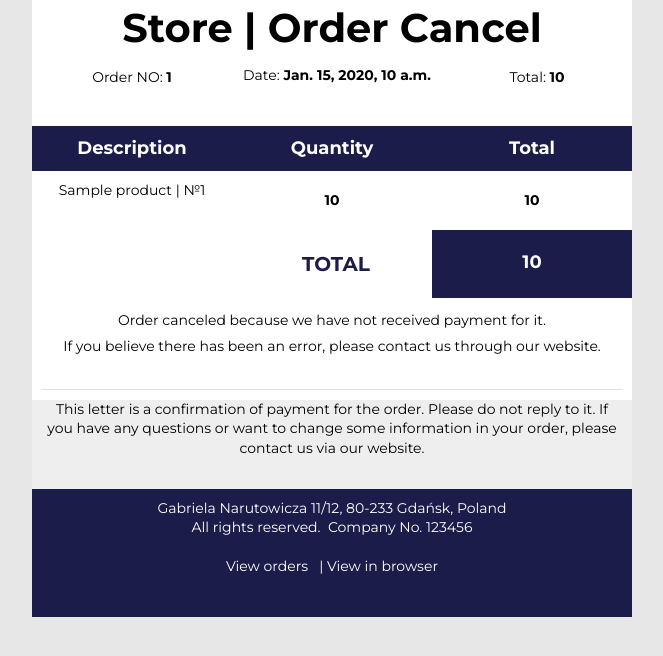
After one commit to R-Ohman/django-store, a Django app: template email_app/templates/email_app/cancel_order.html in a window 1280 px wide. The commit adds this page. Shown: the top 656 px of the page, without its empty margins (308-971 px from the left). Run offline with Django 3.2, Linux system fonts and the light colour scheme; the template is opened without the code that fills it: most values are stand-ins (such as "Sample title", 1, 10 or a date in 2020).

Commit message:
Limiting the time to pay for an order. Canceling an order (transferring items to cart) and sending an email in case of non-payment

```diff
--- /dev/null
+++ b/email_app/templates/email_app/cancel_order.html
@@ -0,0 +1,33 @@
+{% extends 'email_app/purchase_receipt.html' %}
+{% load static %}
+{% load i18n %}
+
+
+{% block title %}
+  Store | {% trans 'Order Cancel' %}
+{% endblock %}
+
+{% block id %}
+    Order NO: <strong>{{ order.id }}</strong>
+{% endblock %}
+
+{% block date %}
+  {% trans 'Date' %}: <strong>{{ order.created }}</strong>
+{% endblock %}
+
+
+{% block info_center %}
+  <div class="v-text-align v-font-size" style="font-size: 14px; line-height: 180%; text-align: center; word-wrap: break-word;">
+    <p style="font-size: 14px; line-height: 180%;"><span style="font-family: Montserrat, sans-serif; font-size: 14px; line-height: 25.2px;">{% trans 'Order canceled because we have not received payment for it.' %}</span></p>
+    <p style="font-size: 14px; line-height: 180%;"><span style="font-family: Montserrat, sans-serif; font-size: 14px; line-height: 25.2px;">{% trans 'If you believe there has been an error, please contact us through our website.' %}</span></p>
+  </div>
+{% endblock %}
+
+{% block links %}
+  <a href="{{ domain }}{% url 'user:orders:orders_history' %}#past_orders" style="text-decoration: none; color: white;">
+    {% trans 'View orders' %}</a> &nbsp;
+  |
+  <a href="{{ domain }}" style="text-decoration: none; color: white;">
+    {% trans 'View in browser' %}
+  </a>
+{% endblock %}
--- a/email_app/templates/email_app/purchase_receipt.html
+++ b/email_app/templates/email_app/purchase_receipt.html
@@ -1,4 +1,4 @@
-{% extends 'orders/email_base.html' %}
+{% extends 'email_app/base.html' %}
 {% load static %}
 {% load i18n %}
 
--- a/payments/templates/payments/payment.html
+++ b/payments/templates/payments/payment.html
@@ -34,8 +34,11 @@
                     </div>
                     <div class="card-body text-center">
                         <div class="form-group">
+                            <p class="mb-2">
+                                {% trans 'Pay to complete your order' %}
+                            </p>
                             <p class="mb-4">
-                                {% trans 'Pay to complete your order' %}
+                                {% trans 'You have 30 minutes to pay for the order' %}
                             </p>
                             {{ form.render }}
                         </div>
--- a/payments/utils.py
+++ b/payments/utils.py
@@ -1,13 +1,9 @@
 from decimal import Decimal
 
 import requests
-from django.core.mail import EmailMultiAlternatives
-from django.template.loader import render_to_string
-
 from orders.models import Order, OrderItem
 from payments.models import Currency
 from store.settings import BASE_CURRENCY
-from users.translator import translate_text_to_language_by_currency
 
 
 def update_exchange_rates(exchange_rates_queryset=None):
--- a/store/celery.py
+++ b/store/celery.py
@@ -15,13 +15,9 @@ app.config_from_object(settings, namespace='CELERY')
 
 # Celery beat settings
 app.conf.beat_schedule = {
-    'send-report-every-single-minute': {
-        'task': 'payments.tasks.send_report',
-        'schedule': 60.0,
-    },
     'send-user-invite-2-times-a-day': {
         'task': 'users.tasks.invite_users_to_visit',
-        'schedule': 60.0,
+        'schedule': crontab(minute=0, hour='*/12')
     },
 }
 
--- a/users/views.py
+++ b/users/views.py
@@ -2,6 +2,7 @@ from django.contrib.auth.decorators import login_required
 from django.shortcuts import render, redirect
 
 from email_app.models import EmailManager
+from orders.models import Order
 from store.settings import LOGIN_URL
 from users.models import User
 from users.translator import translate_text_to_user_language
```
Also changed, not shown: orders/views.py (+4 -3 lines), payments/tasks.py (+24 -5 lines), payments/views.py (+13 -7 lines).
